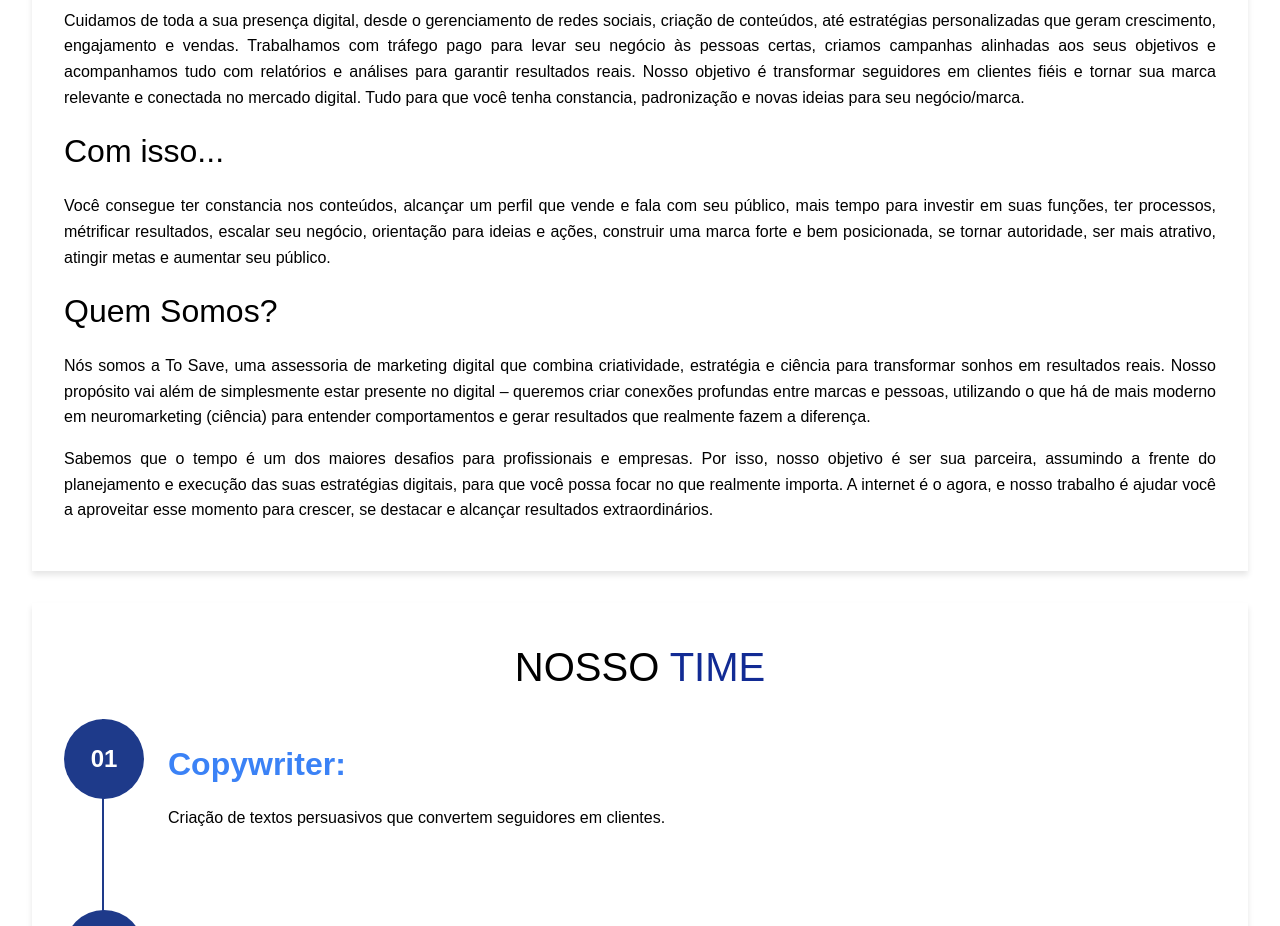
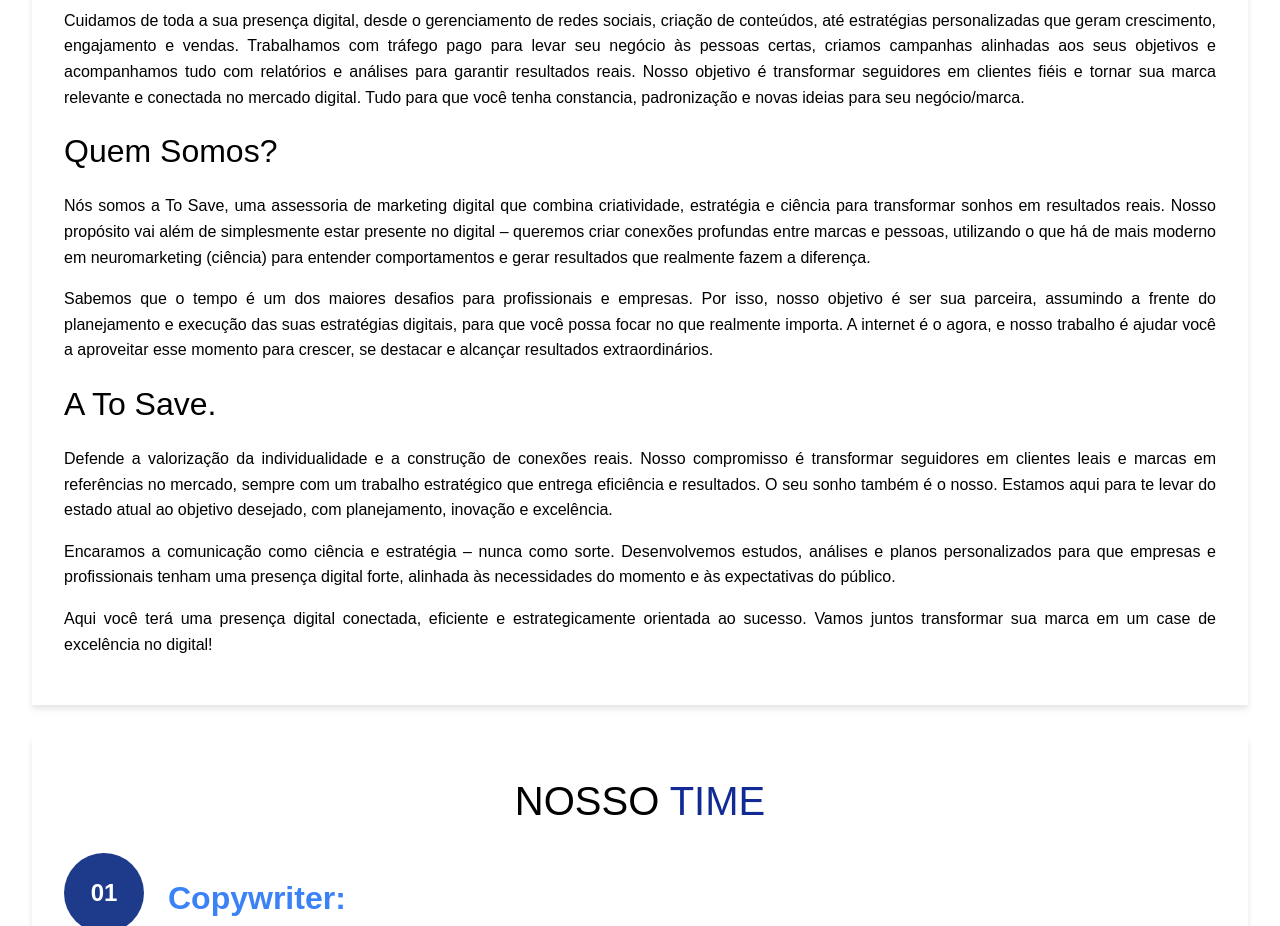
Before and after one commit to simonebatista23/projeto-to-save, a plain HTML site: page index.html in a window 1280 px wide. Shown: the part 1300-2226 px from the top of the page. Drawn offline with nearby package versions, Linux system fonts and the light colour scheme.

Commit message:
atualizado

```diff
--- a/index.html
+++ b/index.html
@@ -75,14 +75,7 @@
                         relevante e conectada no mercado digital. Tudo para que você tenha constancia,
                         padronização e novas ideias para seu negócio/marca.
                     </p>
-                    <h2>Com isso...</h2>
-                    <p>
-                        Você consegue ter constancia nos conteúdos, alcançar um perfil que vende e fala
-                        com seu público, mais tempo para investir em suas funções, ter processos,
-                        métrificar resultados, escalar seu negócio, orientação para ideias e ações,
-                        construir uma marca forte e bem posicionada, se tornar autoridade, ser mais
-                        atrativo, atingir metas e aumentar seu público.
-                    </p>
+
                     <h2>Quem Somos?</h2>
                     <p>Nós somos a To Save, uma assessoria de marketing digital que combina
                         criatividade, estratégia e ciência para transformar sonhos em resultados reais.
@@ -97,7 +90,23 @@
                         realmente importa. A internet é o agora, e nosso trabalho é ajudar você a
                         aproveitar esse momento para crescer, se destacar e alcançar resultados
                         extraordinários.</p>
-
+                    <h2>A To Save.</h2>
+                    <p>
+                        Defende a valorização da individualidade e a construção de conexões reais.
+                        Nosso compromisso é transformar seguidores em clientes leais e marcas em
+                        referências no mercado, sempre com um trabalho estratégico que entrega
+                        eficiência e resultados. O seu sonho também é o nosso. Estamos aqui para te levar
+                        do estado atual ao objetivo desejado, com planejamento, inovação e excelência.
+                    </p>
+                    <p>
+                        Encaramos a comunicação como ciência e estratégia – nunca como sorte.
+                        Desenvolvemos estudos, análises e planos personalizados para que empresas e
+                        profissionais tenham uma presença digital forte, alinhada às necessidades do
+                        momento e às expectativas do público.
+                    </p>
+                    <p>Aqui você terá uma presença digital conectada, eficiente e estrategicamente
+                        orientada ao sucesso. Vamos juntos transformar sua marca em um case de
+                        excelência no digital!</p>
                 </div>
             </div>
 
@@ -178,7 +187,8 @@
                         <div class="timeline-content">
                             <h2 class="timeline-title">Estrategista:</h2>
                             <p class="timeline-description">Cuida das estrategias e novidades do momento. </p>
-                            <p class="timeline-description"> Além disso, utilizamos as melhores plataformas e ferramentas tecnológicas para
+                            <p class="timeline-description"> Além disso, utilizamos as melhores plataformas e
+                                ferramentas tecnológicas para
                                 entregar a melhor experiência e otimizar os resultados.</p>
                         </div>
                     </div>
--- a/style.css
+++ b/style.css
@@ -374,6 +374,12 @@ cite {
     line-height: 1.5;
 }
 
+@media (max-width: 1000px){
+    .product-card-capa img {
+        width: 100%;
+        height: 70%;
+    }
+}
 @media (max-width: 640px) {
     .timeline-title {
         font-size: 18px !important;
```
